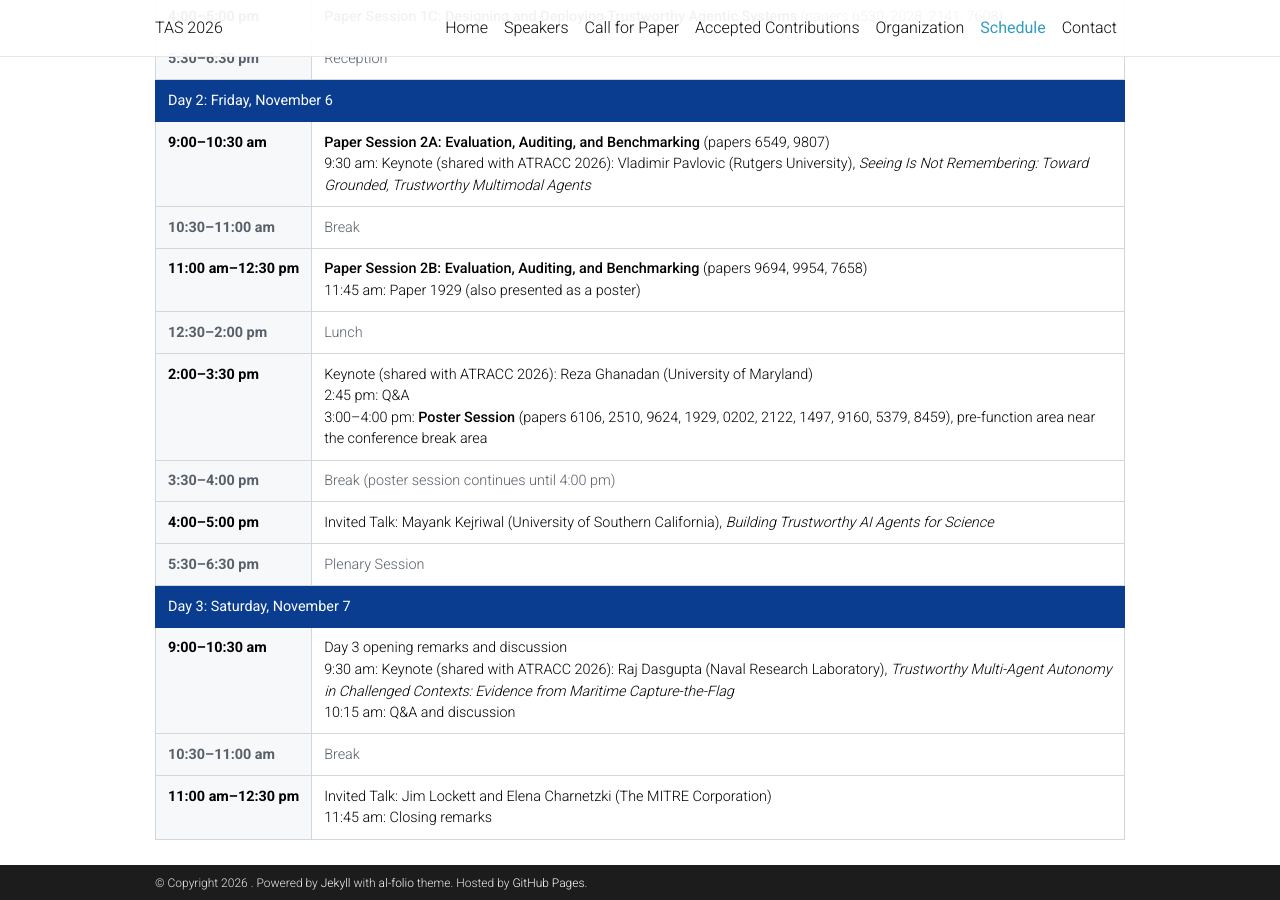
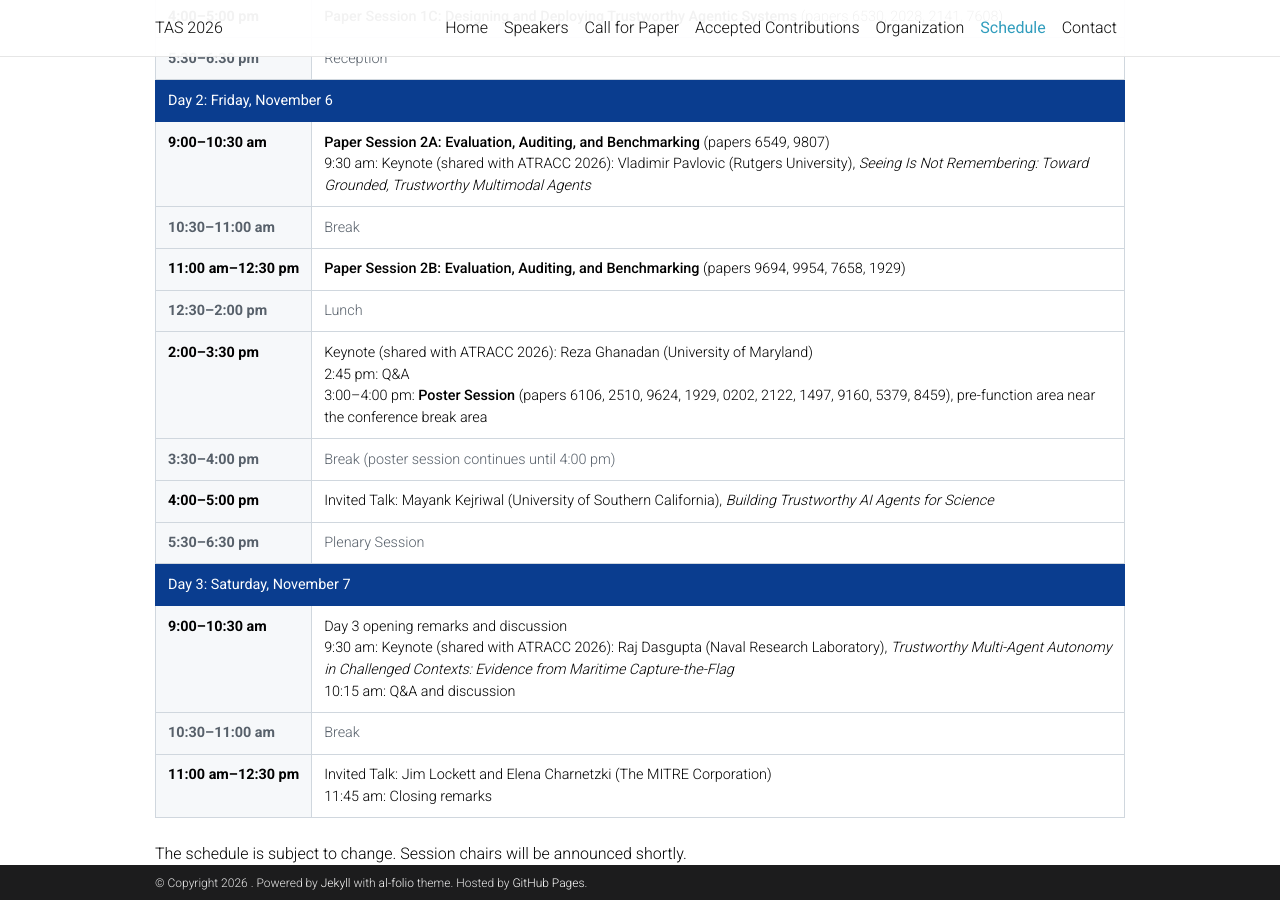
Before and after one commit to tas2026/tas2026.github.io, a Jekyll site: the page built from _pages/schedule.md, in a window 1280 px wide and 900 px high, scrolled down 717 px. Built offline with Jekyll 4.4.1, drawn with Linux system fonts in a browser that asks for light colours; comment, search, counter and statistics services are not loaded; a style sheet for code colours, icons or effects is not loaded.

Commit message:
Update schedule.md

```diff
--- a/_pages/schedule.md
+++ b/_pages/schedule.md
@@ -65,7 +65,7 @@ Speaker details are on the [Speakers page]({{ '/speakers/' | relative_url }}), a
     </tr>
     <tr>
       <td style="width:150px; padding:0.6rem 0.75rem; border:1px solid #d0d7de; background:#f6f8fa; vertical-align:top; font-weight:600; white-space:nowrap;">11:00 am&ndash;12:30 pm</td>
-      <td style="padding:0.6rem 0.75rem; border:1px solid #d0d7de; vertical-align:top;"><strong>Paper Session 2B: Evaluation, Auditing, and Benchmarking</strong> (papers 9694, 9954, 7658)<br>11:45 am: Paper 1929 (also presented as a poster)</td>
+      <td style="padding:0.6rem 0.75rem; border:1px solid #d0d7de; vertical-align:top;"><strong>Paper Session 2B: Evaluation, Auditing, and Benchmarking</strong> (papers 9694, 9954, 7658, 1929)<br></td>
     </tr>
     <tr>
       <td style="padding:0.6rem 0.75rem; border:1px solid #d0d7de; background:#f6f8fa; vertical-align:top; font-weight:600; white-space:nowrap; color:#57606a;">12:30&ndash;2:00 pm</td>
```
